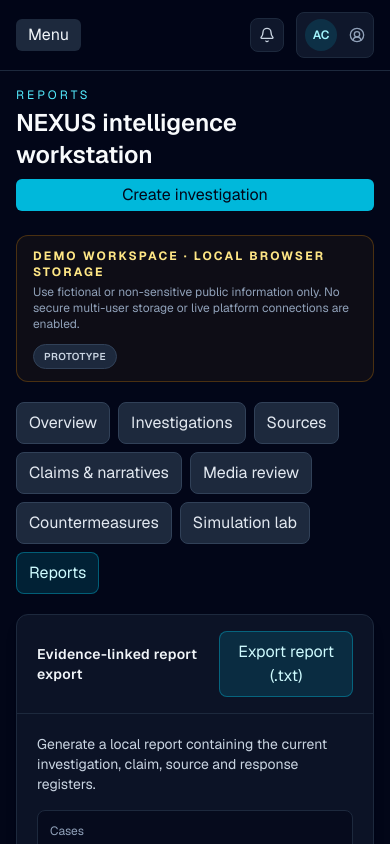
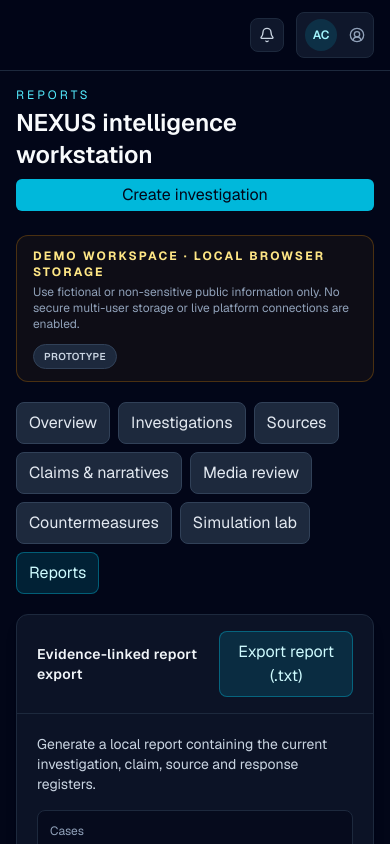
Before and after one commit to MD7parvez/Nexus, a Next.js app: page /reports in a window 390 px wide. Shown: the top 844 px of the page. Built offline with nearby package versions, Linux system fonts and the light colour scheme.

Commit message:
Improve responsive NEXUS navigation

```diff
--- a/src/components/layout/app-shell.tsx
+++ b/src/components/layout/app-shell.tsx
@@ -94,7 +94,7 @@ export function AppShell({ children }: { children: React.ReactNode }) {
           <header className="sticky top-0 z-30 border-b border-slate-800 bg-slate-950/90 backdrop-blur-sm">
             <div className="flex items-center justify-between gap-4 px-4 py-3 md:px-6">
               <div className="flex items-center gap-3">
-                <Button variant="secondary" size="sm" className="lg:hidden">Menu</Button>
+
                 <div className="hidden items-center gap-2 text-sm text-slate-400 md:flex">
                   {breadcrumbs.map((item, index) => (
                     <div key={item.label} className="flex items-center gap-2">
```
